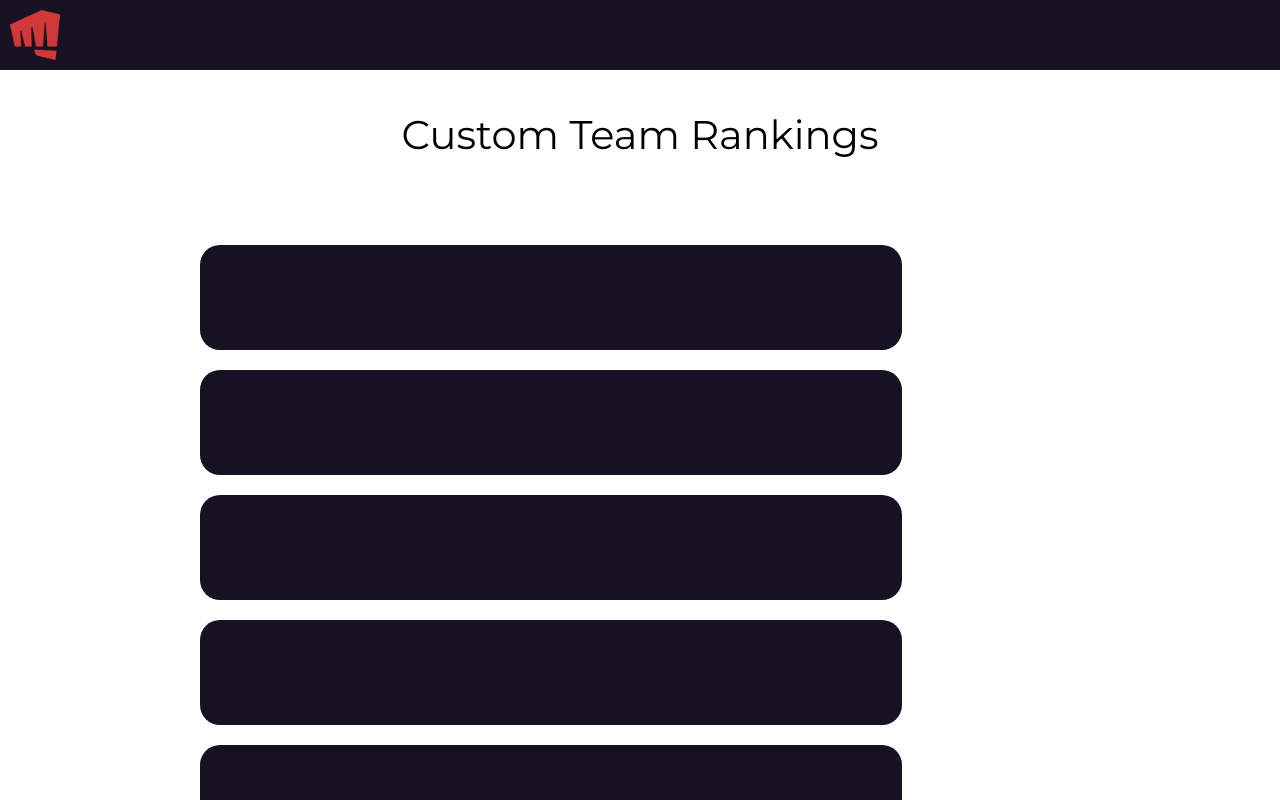
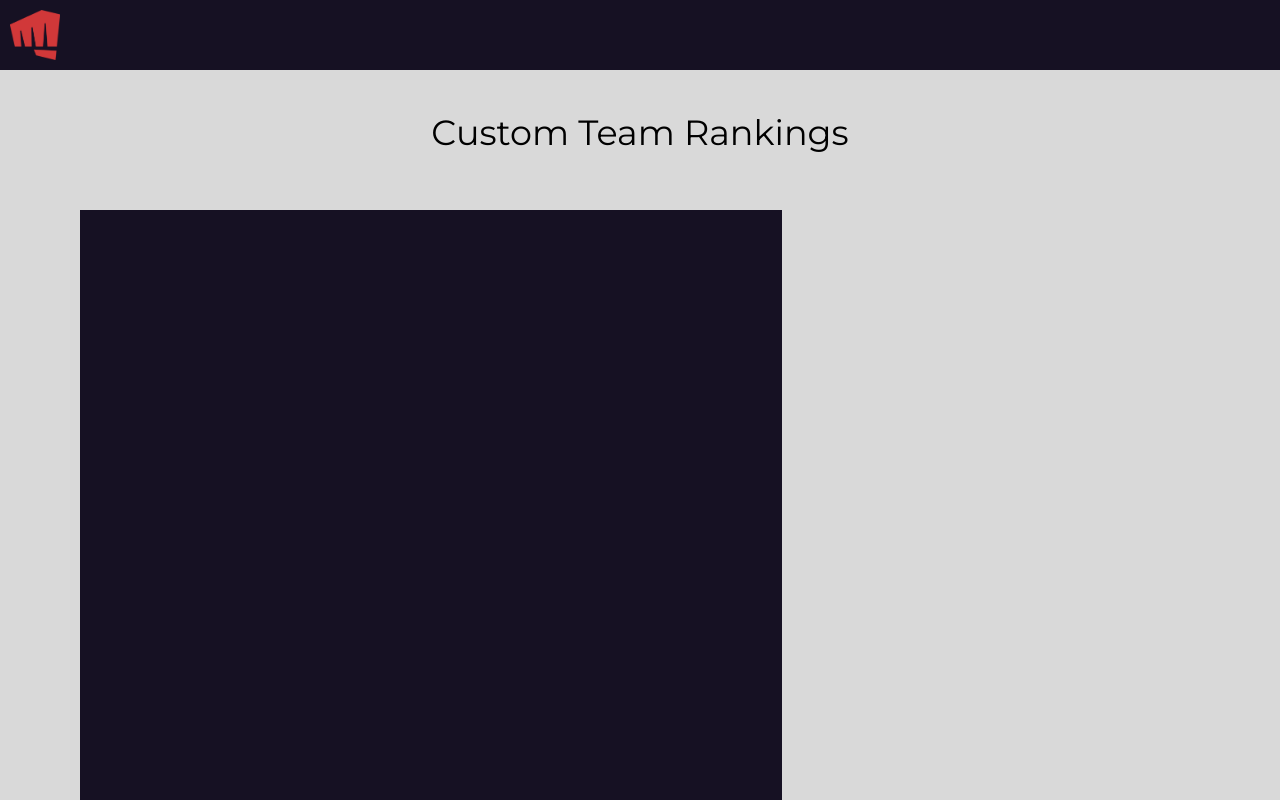
Before and after one commit to michaelt16/riot-hackathon-frontEnd, a React (Create React App) app: page /customRanks in a window 1280 px wide. Shown: the top 800 px of the page. Built offline with nearby package versions, Linux system fonts and the light colour scheme.

Commit message:
some adjusements

```diff
--- a/src/App.tsx
+++ b/src/App.tsx
@@ -1,5 +1,5 @@
 import React from "react";
-import TitlePage from "./pages/TitlePage"
+import TitlePage from "./pages/LandingPage"
 import AppRouter from "./router/AppRouter";
 import "@fontsource/bebas-neue"
 import "@fontsource/montserrat";
--- a/src/pages/Home.tsx
+++ b/src/pages/Home.tsx
@@ -4,7 +4,9 @@ import "../pages/css/Home.css"
 import leaguesLogo from "../assets/leaguesLogo.png"
 import worldLogo from "../assets/worldsLogo.png"
 import takeoverLogo from "../assets/takeoverLogo.png"
+import brush from "../assets/brush.png"
 import { useNavigate } from "react-router-dom"
+
 export default function Home(): JSX.Element {
    const navigate = useNavigate()
     const tournamentRankingsClick=()=>{
@@ -37,6 +39,10 @@ export default function Home(): JSX.Element {
                   <h3 className="featureText">Custom Rankings</h3>
                 </div>
              </div>
+             <div className="footerContainer">
+               <img className="brushImage"src ={brush}/>
+               <div className="footerBox"></div>
+             </div>
              </div>
         </div>
     )
--- a/src/pages/TitlePage.tsx
+++ b/src/pages/LandingPage.tsx
@@ -1,7 +1,7 @@
 import React from "react";
 import Navbar from "../components/Navbar";
 import video from "../assets/lolesports_trailer.mp4"
-import "./css/TitlePage.css"
+import "./css/LandingPage.css"
 import { Link, useNavigate } from "react-router-dom";
 export default function TitlePage(): JSX.Element {
     const navigate = useNavigate();
@@ -17,6 +17,7 @@ export default function TitlePage(): JSX.Element {
     return(
         <div className="titlePageContainer">
             <Navbar/>
+
             <div className="mainTitleContainer">
                 <h1 className="mainTitle">PREDICT YOUR ESPORTS</h1>
             </div>
@@ -26,8 +27,8 @@ export default function TitlePage(): JSX.Element {
             <div className="buttonContainer" onClick={handleClick}>
                 <h3 className="buttonText">Discover your Team</h3>
             </div>
-            <video className="videoContainer" src={video} muted autoPlay loop/>
-
+            <video className="videoContainer" src={video} muted autoPlay loop>
+            </video>
 
         </div>
     )
--- a/src/pages/css/CustomRankings.css
+++ b/src/pages/css/CustomRankings.css
@@ -1,27 +1,33 @@
+.customRankingsContainer{
+    background-color:#D9D9D9  ;
+    height:180vh;
+}
+
 .titleContainer{
     display: flex;
     justify-content: center;
     align-items: center;
-    padding-top: 45px;
+
 
 }
 
 .titleText{
     font-family: "Montserrat";
-    font-size: 40px;
+    font-size: 35px;
 }
 
 .teamFolderContainer{
-    margin:40px;
-    margin-top: 90px;
+    margin:5px;
+    margin-top: 60px;
+    width: 702px;
+    background-color: #161123;
+    height: 105vh;
 
+    margin-left:80px;
 
 }
 .teamFolder{
     background-color: #161123;
-    height:105px;
-    width: 702px;
-    border-radius: 20px;
-    margin-bottom: 20px;
-    margin-left: 160px;
+    height: 50px;
+    margin-left: 100px;
 }
--- a/src/pages/css/Home.css
+++ b/src/pages/css/Home.css
@@ -19,15 +19,17 @@
     display:flex;
     justify-content: center;
     align-items: center;
-    justify-content: space-around;
-    margin-top: 140px;
+    margin-top: 90px;
+    gap:40px;
+
 }
 
 .selection{
-    width: 565px;
-    height: 360px;
+    width: 410px;
+    height: 270px;
     background-color: #161123;
     border-radius: 20px;
+
 }
 
 .selection:hover{
@@ -35,8 +37,8 @@
 }
 
 .leaguesImage, .worldsImage, .takeoverImage{
-    width:565px;
-    height:240px;
+    width:410px;
+    height:190px;
     border-radius: 20px;
 }
 
@@ -49,3 +51,23 @@
     margin-top: 20px;
     font-size: 20px;
 }
+.footerContainer{
+    margin-top: 200px;
+
+}
+.brushImage{
+    width:100%;
+    position: absolute;
+    bottom:20px;
+
+}
+.footerBox{
+    width: 100%;
+    height:200px;
+    background-color: #181834;
+    position: relative;
+    padding-bottom: 30px;
+    z-index: 1;
+
+
+}
--- a/src/pages/css/TitlePage.css
+++ b/src/pages/css/LandingPage.css
@@ -1,52 +1,62 @@
+
 .titlePageContainer{
     width: 100%;
     height:100vh;
     overflow: hidden;
+    position: relative;
 }
 
 .videoContainer{
     filter: brightness(55%);
+    width: 100%;
+    z-index: -2;
 }
 
 .mainTitleContainer{
     position: absolute;
+    top: 50%;
+    left: 50%;
+    transform: translate(-50%, -100%);
+    display: flex;
+    justify-content: center;
+    align-items: center;
     z-index: 1;
-    display: flex;
-    align-items: center;
-    justify-content: center;
+    width: 100%;
 }
 
 .mainTitle{
     color: #FFF3F3;
     font-family: "Bebas Neue";
-    font-size: 200px;
+    font-size: 110px;
     font-style: normal;
     font-weight: 400;
     line-height: normal;
-    margin:200px;
-    margin-left: 210px;
+
 }
 .subTitleContainer{
     position: absolute;
+    top: 50%;
+    left: 50%;
+    transform: translate(-50%, -70%);
+    display: flex;
+    justify-content: center;
+    align-items: center;
     z-index: 1;
-    display: flex;
-    align-items: center;
-    justify-content: center;
 }
 .subTitle{
     color: #FFF;
     font-family: "Montserrat";
-    font-size: 36px;
+    font-size: 25px;
     font-style: normal;
     font-weight: 700;
     line-height: normal;
-    margin-left: 660px;
-    margin-top: 400px;
+
+
 }
 
 .buttonContainer{
-    width:430px;
-    height:80px;
+    width:390px;
+    height:70px;
     background-color: #D9D9D9;
     position: absolute;
     z-index: 1;
@@ -54,8 +64,12 @@
     display: flex;
     align-items: center;
     justify-content: center;
-    margin-top: 530px;
-    margin-left: 700px;
+    position: absolute;
+    top: 50%;
+    left: 50%;
+    transform: translate(-50%, 100%);
+
+
 }
 .buttonContainer:hover{
     cursor: pointer;
@@ -64,7 +78,7 @@
 .buttonText{
     color: #000;
     font-family: "Montserrat";
-    font-size: 26px;
+    font-size: 20px;
     font-style: normal;
     font-weight: 700;
     line-height: normal;
--- a/src/pages/features/CustomRankings.tsx
+++ b/src/pages/features/CustomRankings.tsx
@@ -3,29 +3,13 @@ import Navbar from "../../components/Navbar";
 import "../css/CustomRankings.css"
 export default function CustomRankings(){
     return(
-        <div>
+        <div className="customRankingsContainer">
             <Navbar/>
             <div className="titleContainer">
                 <h1 className="titleText">Custom Team Rankings</h1>
              </div>
 
              <div className ="teamFolderContainer">
-                <div className="teamFolder">
-
-                </div>
-
-                <div className="teamFolder">
-
-                </div>
-                <div className="teamFolder">
-
-                </div>
-                <div className="teamFolder">
-
-                </div>
-                <div className="teamFolder">
-
-                </div>
 
 
 
--- a/src/pages/features/GlobalRankings.tsx
+++ b/src/pages/features/GlobalRankings.tsx
@@ -5,7 +5,6 @@ export default function GlobalRankings(){
     return(
         <div>
              <Navbar/>
-
         </div>
     )
 }
--- a/src/router/AppRouter.tsx
+++ b/src/router/AppRouter.tsx
@@ -1,6 +1,6 @@
 import React from "react";
 import { BrowserRouter, Routes, Route } from "react-router-dom";
-import TitlePage from "../pages/TitlePage";
+import TitlePage from "../pages/LandingPage";
 import Home from "../pages/Home"
 import CustomRankings from "../pages/features/CustomRankings";
 import GlobalRankings from "../pages/features/GlobalRankings";
```
Also changed, not shown: src/assets/brush.png (added).
